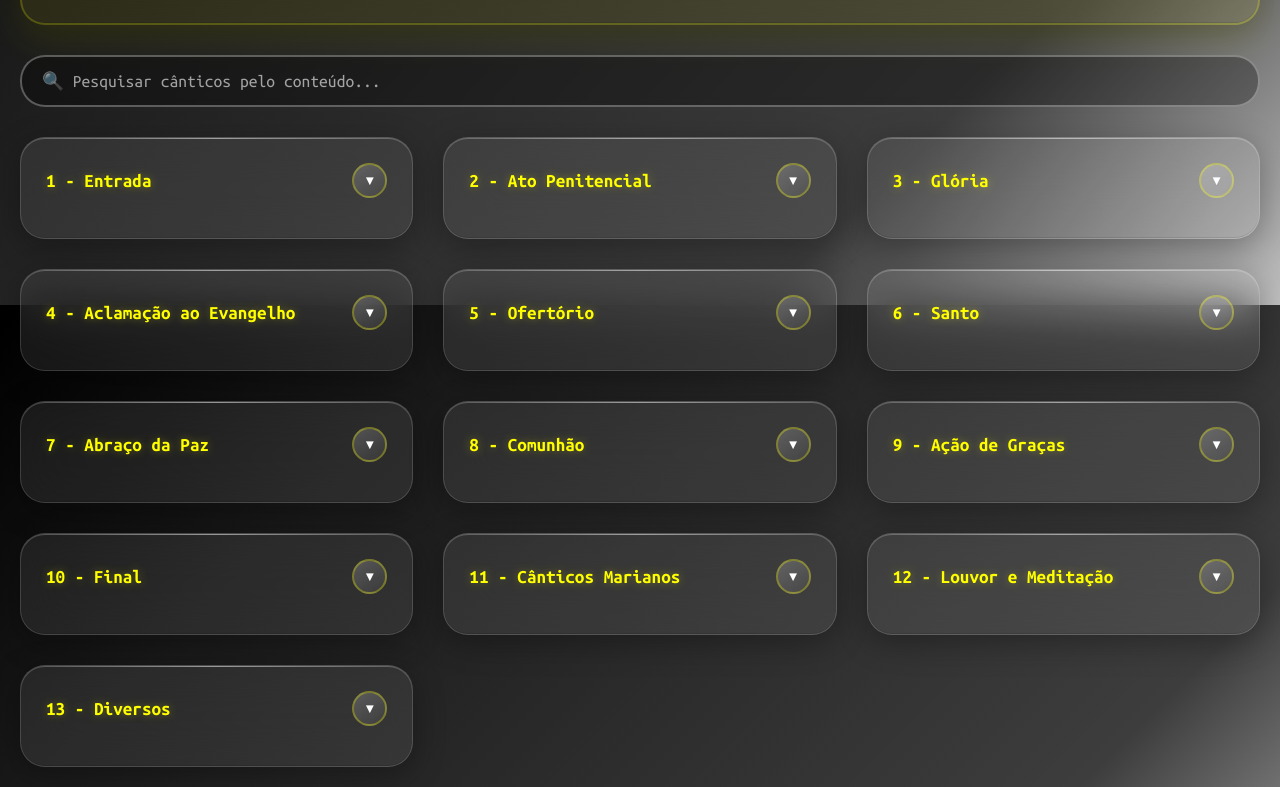
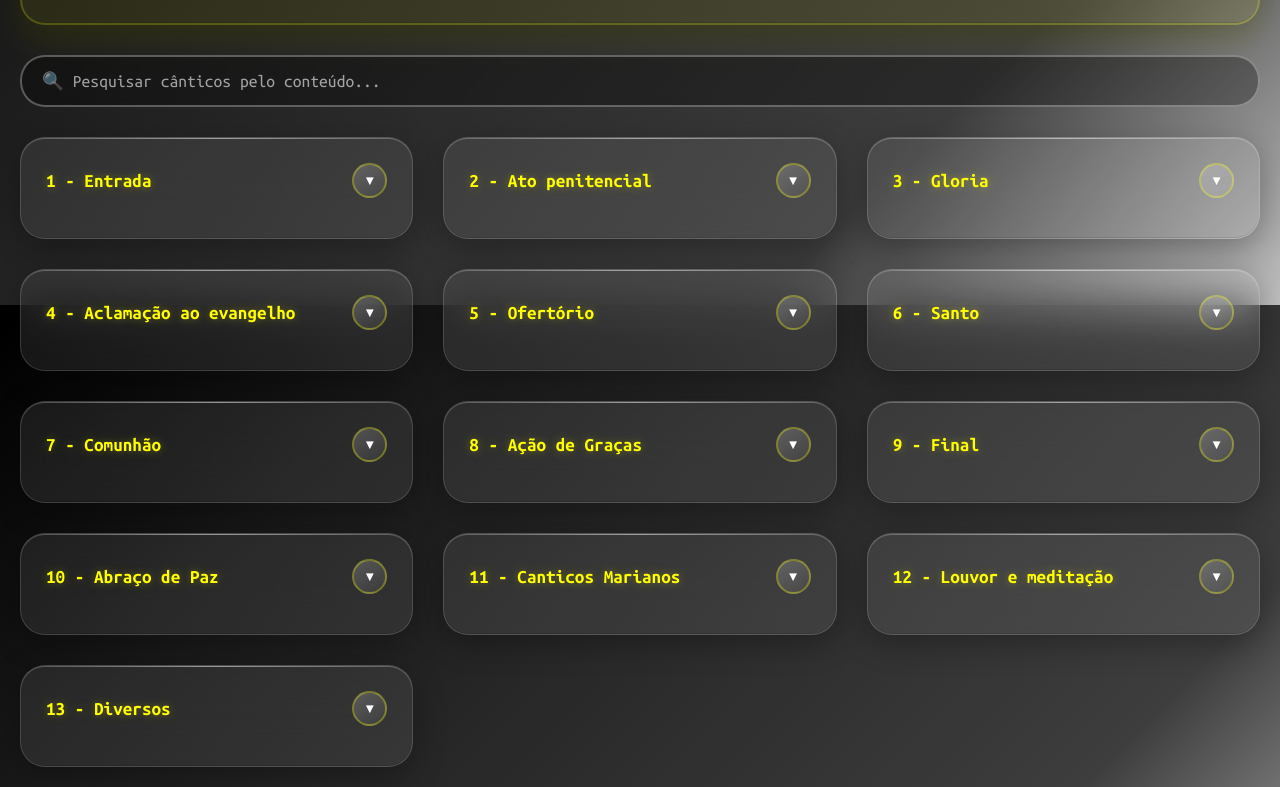
Before and after one commit to iramalho1980/missa_3.0, a plain HTML site: page index.html in a window 1280 px wide. Shown: the part 495-1282 px from the top of the page. Drawn offline with Linux system fonts and the light colour scheme.

Commit message:
Correção final do erro 404:
- Corrigido caminho dos arquivos PDF para estrutura real: Missa/Missa/categoria/arquivo.pdf
- Corrigidos nomes das categorias para corresponder às pastas reais
- Funcionalidade de adicionar cânticos pesquisados à missa já estava funcionando
- Popup de cânticos abre corretamente com iframe para PDFs
- Todas as funcionalidades testadas e funcionando

```diff
--- a/index.html
+++ b/index.html
@@ -786,7 +786,7 @@
                 "tu_es_a_razao_da_jornada.pdf",
                 "vem_louvar.pdf"
             ],
-            "2 - Ato Penitencial": [
+            "2 - Ato penitencial": [
                 "conheco_um_coracao.pdf",
                 "coracoes_arrependidos.pdf",
                 "kyrie_eleison_jmj.pdf",
@@ -798,13 +798,13 @@
                 "senhor_tende_piedade_de_nos.pdf",
                 "senhor_tende_piedade_perdoai_nossa_culpa.pdf"
             ],
-            "3 - Glória": [
+            "3 - Gloria": [
                 "a_ele_seja_a_gloria.pdf",
                 "gloria_a_deus_nas_alturas.pdf",
                 "gloria_a_deus_nas_alturas__rock_balada.pdf",
                 "gloria_ao_pai_criador.pdf"
             ],
-            "4 - Aclamação ao Evangelho": [
+            "4 - Aclamação ao evangelho": [
                 "a_minhalma_abrirei.pdf",
                 "a_vossa_palavra_senhor.pdf",
                 "aleluia_como_o_pai_me_amou.pdf",
@@ -832,12 +832,7 @@
                 "o_senhor_eh_santo.pdf",
                 "santo_santo_e.pdf"
             ],
-            "7 - Abraço da Paz": [
-                "esteja_sempre_com_voce.pdf",
-                "irmao_minha_paz_eu_te_dou.pdf",
-                "paz_paz_de_cristo.pdf"
-            ],
-            "8 - Comunhão": [
+            "7 - Comunhão": [
                 "a_barca.pdf",
                 "a_ti_meu_deus.pdf",
                 "antes_da_morte_e_ressurreicao.pdf",
@@ -861,13 +856,13 @@
                 "vem_eu_mostrarei.pdf",
                 "vou_cantar_teu_amor.pdf"
             ],
-            "9 - Ação de Graças": [
+            "8 - Ação de Graças": [
                 "deus_esta_aqui.pdf",
                 "e_impossivel_nao_crer_em_ti.pdf",
                 "espirito_santo.pdf",
                 "obrigado_senhor.pdf"
             ],
-            "10 - Final": [
+            "9 - Final": [
                 "a_alegria_esta_no_coracao.pdf",
                 "como_o_pai_me_enviou.pdf",
                 "cristo_eh_a_felicidade.pdf",
@@ -878,7 +873,12 @@
                 "tomado_pela_mao.pdf",
                 "tu_es_razao_jornada.pdf"
             ],
-            "11 - Cânticos Marianos": [
+            "10 - Abraço de Paz": [
+                "esteja_sempre_com_voce.pdf",
+                "irmao_minha_paz_eu_te_dou.pdf",
+                "paz_paz_de_cristo.pdf"
+            ],
+            "11 - Canticos Marianos": [
                 "a_escolhida.pdf",
                 "ave_cheia_de_graca.pdf",
                 "imaculada_maria_de_deus.pdf",
@@ -886,7 +886,7 @@
                 "santa_mae_maria.pdf",
                 "santa_maria_vem.pdf"
             ],
-            "12 - Louvor e Meditação": [
+            "12 - Louvor e meditação": [
                 "a_alegria_esta_no_coracao.pdf",
                 "a_nos_descei_divina_luz.pdf",
                 "agua_viva.pdf",
@@ -1136,8 +1136,8 @@
             const popup = document.getElementById('popupOverlay');
             const popupBody = document.getElementById('popupBody');
 
-            // Construir caminho correto do arquivo
-            const caminhoArquivo = `./Missa/Missa/${encodeURIComponent(categoria)}/${encodeURIComponent(cantico)}`;
+            // Construir caminho correto do arquivo baseado na estrutura real
+            const caminhoArquivo = `./Missa/Missa/${categoria}/${cantico}`;
 
             // Verificar se é PDF ou imagem
             if (cantico.toLowerCase().endsWith('.pdf')) {
```
